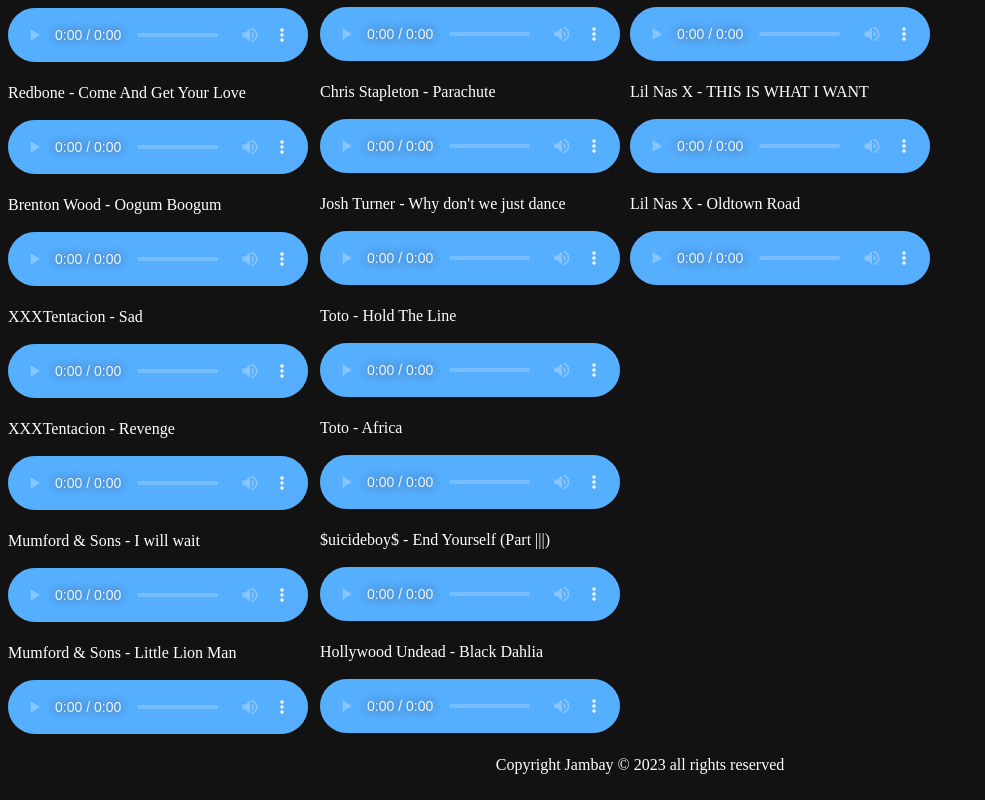
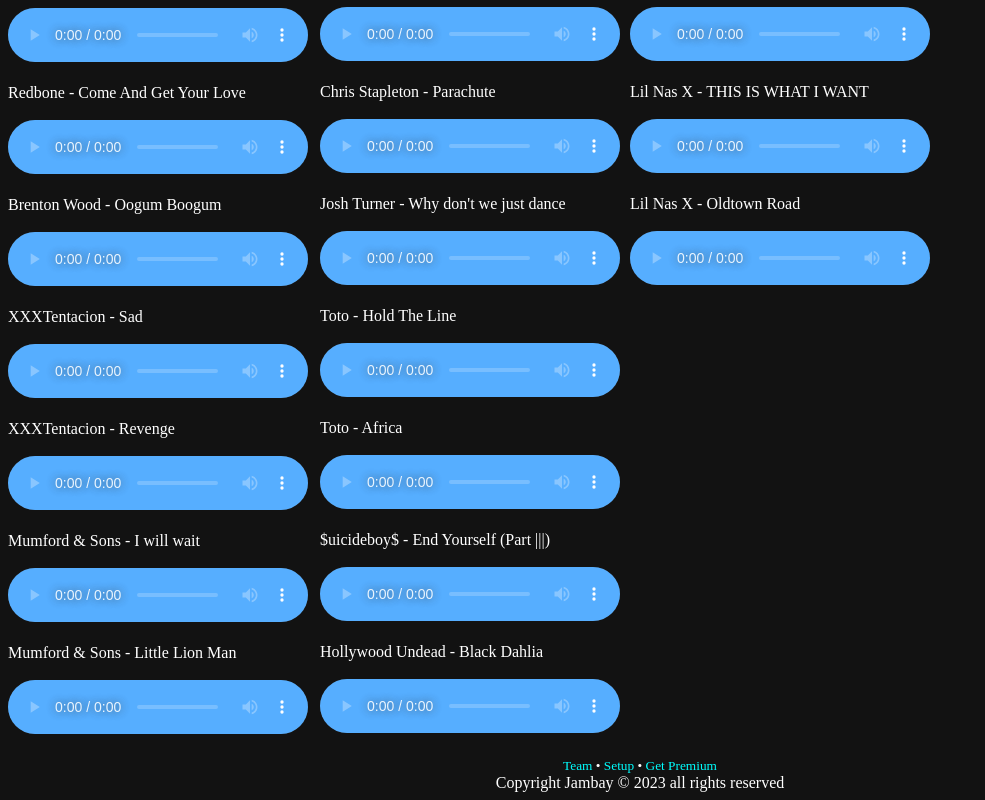
Before and after one commit to Open-Jambay/Open-Jambay.github.io, a plain HTML site: page index.html in a window 1280 px wide. Shown: the part 342-1142 px from the top of the page, without its empty margins (0-985 px from the left). Drawn offline with Linux system fonts and the light colour scheme; a web font is replaced by a local one.

Commit message:
Update index.html

```diff
--- a/index.html
+++ b/index.html
@@ -48,7 +48,9 @@ Ice Nine Kills &dash; The American Nightmare
 <big><a href="about:settings">Settings</a></big>
 <br/><br/>Copyright &copy; Jambay 2023 all rights reserved
 </noscript>
-<br/><br/><div class="end"><center>Copyright Jambay &copy; <year id="currentyear"></year> all rights reserved</center></div>
+<br/><br/><div class="end"><center><small><a href="people.htm">Team</a> &bull;
+<a href="setup.htm">Setup</a> &bull; <a href="premium.htm">Get Premium</a></small>
+<br/>Copyright Jambay &copy; <year id="currentyear"></year> all rights reserved</center></div>
 <div class="center">Korn &dash; Freak On A Leash
 <br/><br/><audio src="k1.mp3" controls></audio>
 <br/><br/>2pac &dash; Only God Can Judge Me
```
